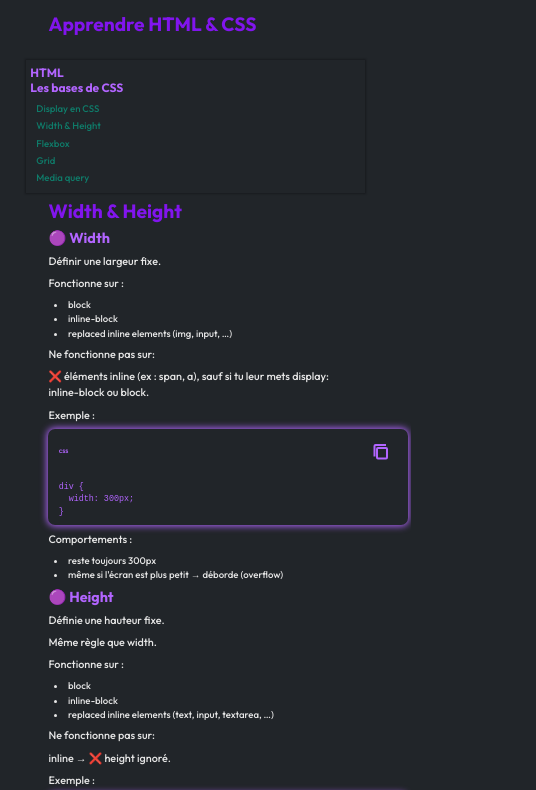
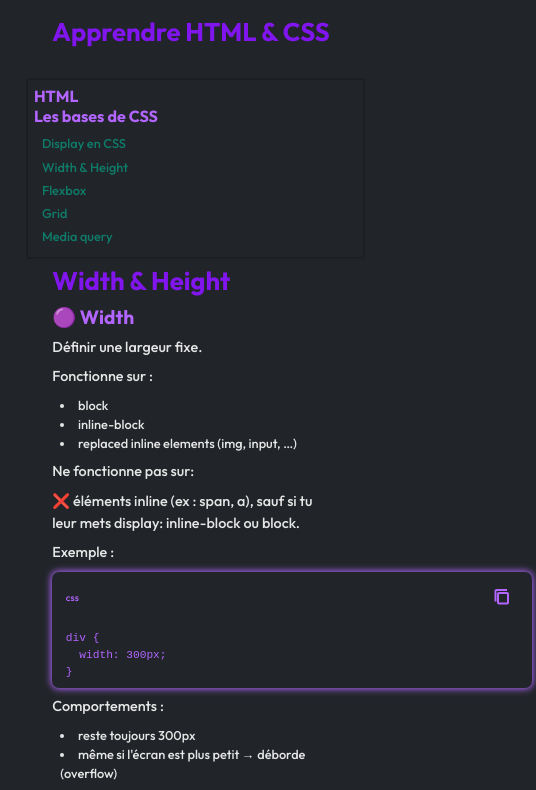
Before and after one commit to Ayo-Oub/learn_html_css, a React (Vite) app: page /learn_html_css/width_height in a window 390 px wide. Shown: the top 790 px of the page, 536 px wide, since content can reach past the window. Built offline with nearby package versions, Linux system fonts and the light colour scheme.

Commit message:
mod size

```diff
--- a/src/index.css
+++ b/src/index.css
@@ -102,7 +102,7 @@ span {
 @media (max-width: 38.75rem){
   /* 620 px / 16px = 38.75rem */
   html{
-    font-size: 37.5%;
+    font-size: 50%;
     /* 6px / 16px = 37.5% */
   }
 }
```
